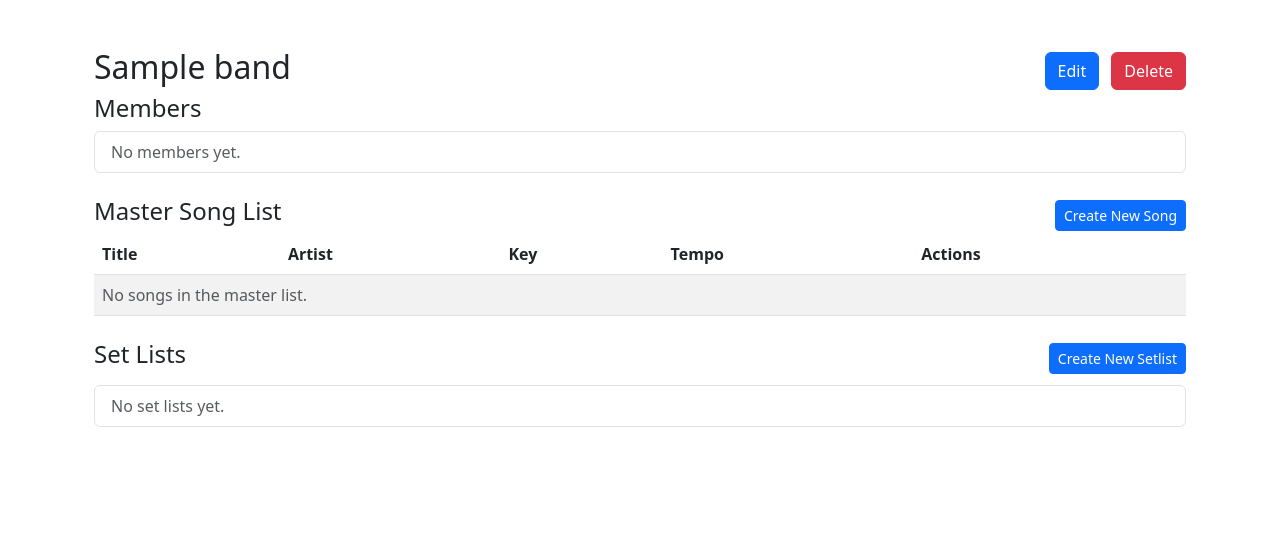
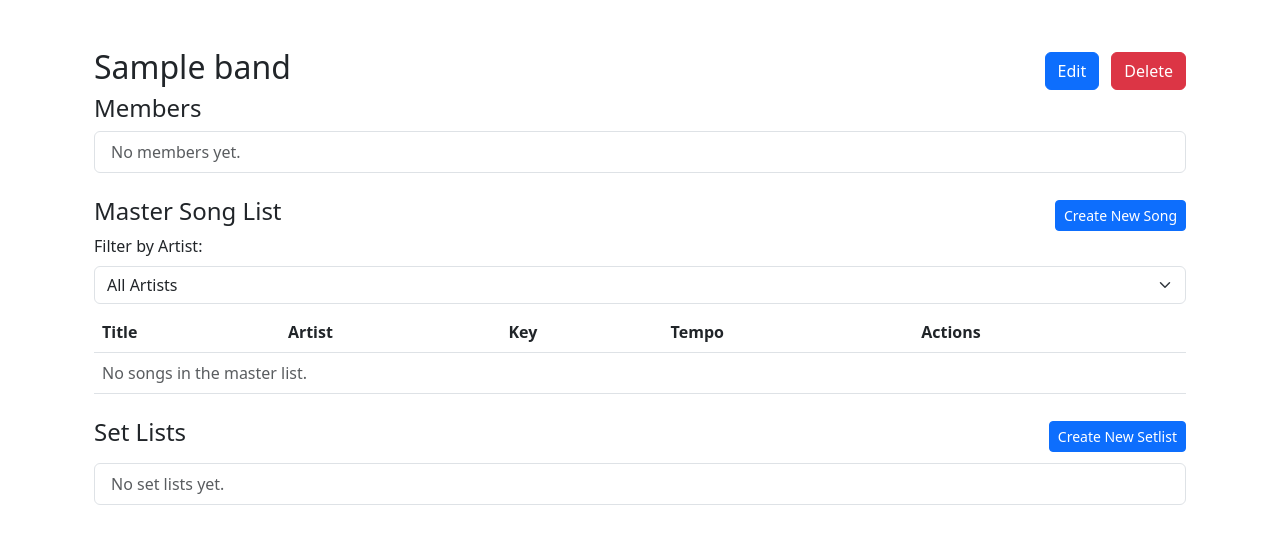
Before and after one commit to RichardModin/set_lists, a Django app: page /bands/1/ in a window 1280 px wide. Shown: the part 56-600 px from the top of the page. Run offline with Django 5.2, Linux system fonts and the light colour scheme; a user stored in the database is signed in; tables that the repository leaves empty hold one stand-in row (values such as "Sample post"); some libraries are stand-ins or nearby versions.

Commit message:
feat: allowing the filtering by artist on the master song list

```diff
--- a/core/views.py
+++ b/core/views.py
@@ -55,7 +55,8 @@
 @login_required
 def band_detail(request, band_id):
     band = get_object_or_404(Band, id=band_id)
-    return render(request, 'core/band_detail.html', {'band': band})
+    unique_artists = band.songs.values_list('artist', flat=True).distinct()
+    return render(request, 'core/band_detail.html', {'band': band, 'unique_artists': unique_artists})
 
 @login_required
 def create_setlist(request, band_id):
--- a/templates/core/band_detail.html
+++ b/templates/core/band_detail.html
@@ -30,6 +30,15 @@
     <div class="d-flex justify-content-between align-items-center">
       <h4>Master Song List</h4>
       <a href="{% url 'core:create_song' band.id %}" class="btn btn-sm btn-primary">Create New Song</a>
+    </div>
+    <div class="mb-2">
+      <label for="artistFilter" class="form-label">Filter by Artist:</label>
+      <select id="artistFilter" class="form-select">
+        <option value="">All Artists</option>
+        {% for artist in unique_artists %}
+          <option value="{{ artist }}">{{ artist }}</option>
+        {% endfor %}
+      </select>
     </div>
     <table id="songsTable" class="table table-striped">
       <thead>
@@ -80,4 +89,20 @@
     </ul>
   </div>
 </div>
+
+<script>
+  $(document).ready(function() {
+    var table = $('#songsTable').DataTable({
+      columnDefs: [
+        { orderable: false, targets: -1 } // Disable sorting for the last column (Actions)
+      ]
+    });
+
+    // Filter by Artist
+    $('#artistFilter').on('change', function() {
+      var artist = $(this).val();
+      table.column(1).search(artist).draw(); // Column index 1 corresponds to the "Artist" column
+    });
+  });
+</script>
 {% endblock %}
```
